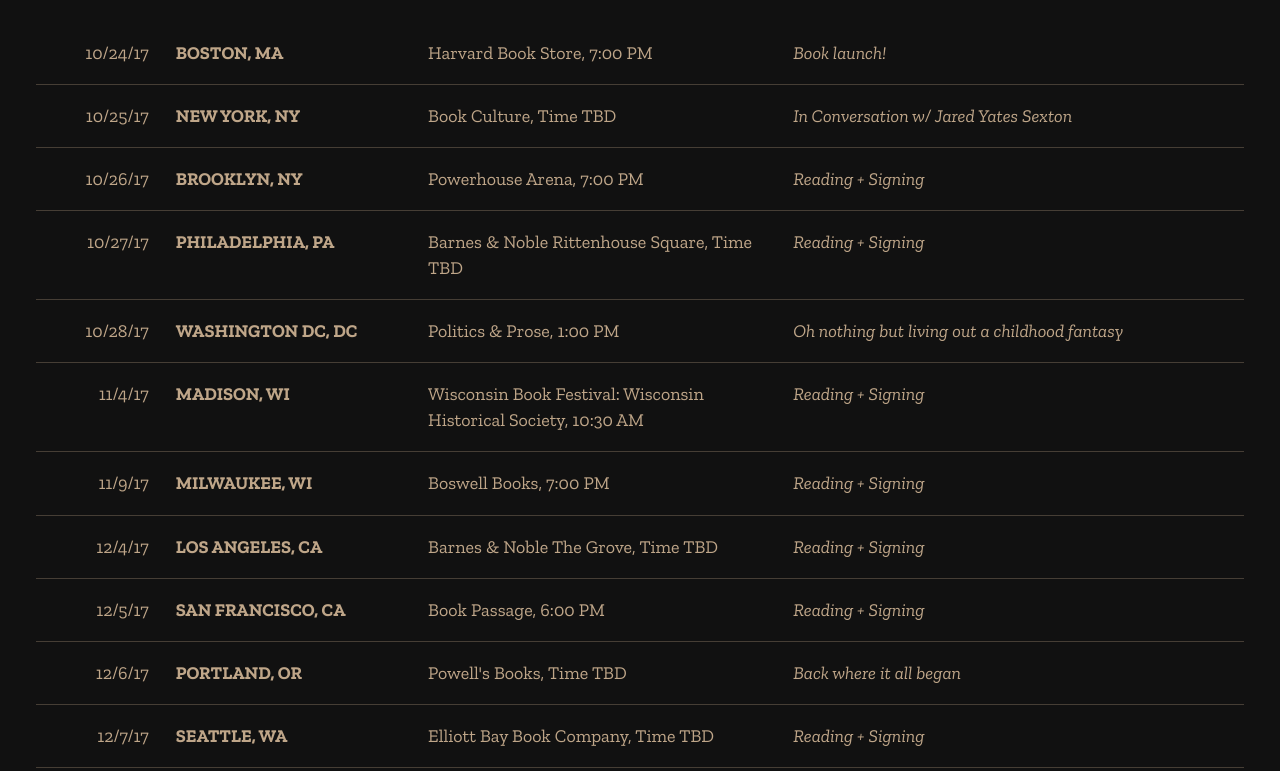
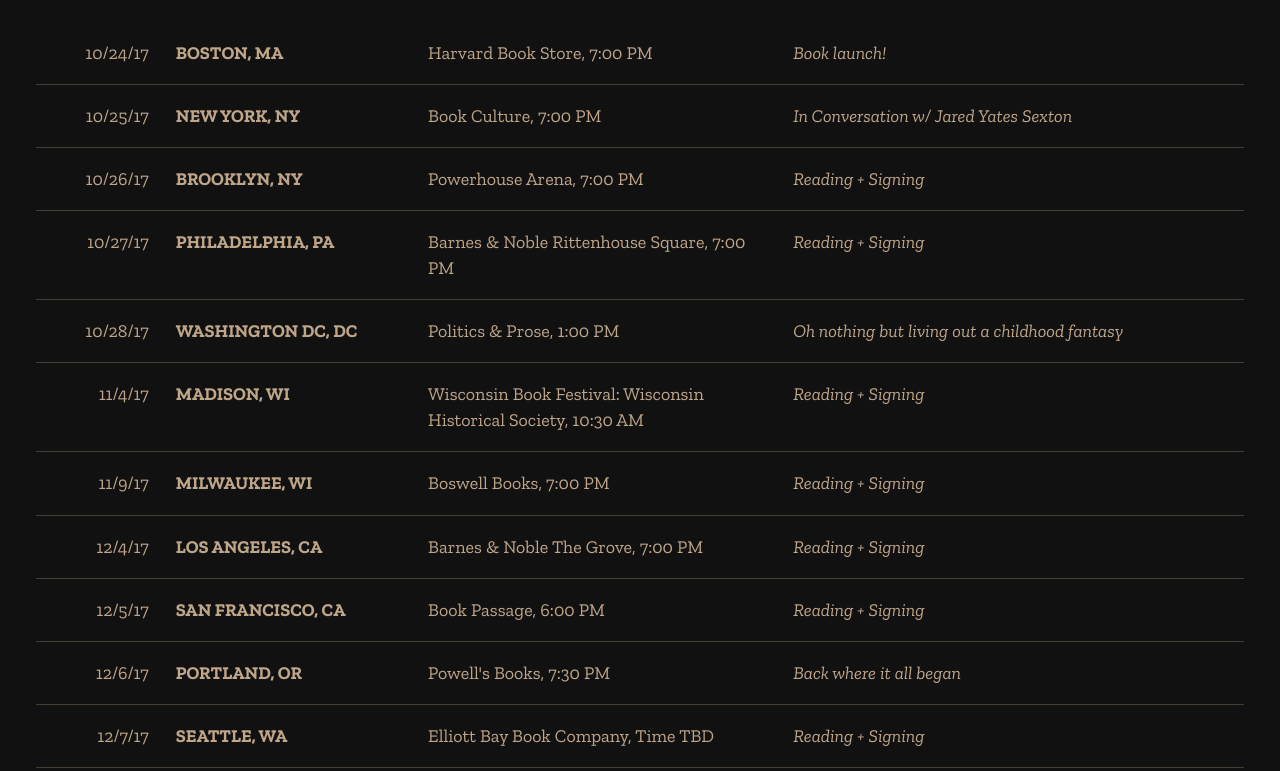
Before and after one commit to Brandi-Duncan/thestormbeforethestorm.com, a Jekyll site: the page built from tour.html, in a window 1280 px wide. Shown: the part 245-1016 px from the top of the page. Built offline with Jekyll 4.4.1, drawn with Linux system fonts in a browser that asks for light colours.

Commit message:
updates to tour info

```diff
--- /dev/null
+++ b/_data/__tour.csv
@@ -0,0 +1,12 @@
+date,city,state,venue,time,info
+10/24/17,Boston,MA,Harvard Book Store,Time TBD,Book launch!
+10/25/17,New York,NY,Book Culture,Time TBD,In Conversation w/ Jared Yates Sexson
+10/26/17,Brooklyn,NY,Powerhouse Arena,7:00 PM,Reading + Signing
+10/27/17,Philadelphia,PA,TBD,Time TBD,Reading + Signing
+10/28/17,Washington DC,DC,Politics & Prose,Time TBD,Oh nothing but living out a childhood fantasy
+11/9/17,Milwaukee,WI,Boswell Books,Time TBD,Reading + Signing
+TBD,Madison,WI,A Room Of One's Own,Time TBD,Reading + Signing
+TBD,Chicago,IL,Seminary Co-Op (Subject to change),Time TBD,Reading + Signing
+12/5/17,San Francisco,CA,Book Passage,Time TBD,Reading + Signing
+12/6/17,Portland,OR,Powell's Books,Time TBD,Back where it all began
+12/7/17,Seattle,WA,Elliott Bay Book Company,Time TBD,Reading + Signing
--- a/_data/_tour.csv
+++ b/_data/_tour.csv
@@ -1,12 +1,14 @@
-date,city,state,venue,time,info
-10/24/17,Boston,MA,Harvard Book Store,Time TBD,Book launch!
-10/25/17,New York,NY,Book Culture,Time TBD,In Conversation w/ Jared Yates Sexson
-10/26/17,Brooklyn,NY,Powerhouse Arena,7:00 PM,Reading + Signing
-10/27/17,Philadelphia,PA,TBD,Time TBD,Reading + Signing
-10/28/17,Washington DC,DC,Politics & Prose,Time TBD,Oh nothing but living out a childhood fantasy
-11/9/17,Milwaukee,WI,Boswell Books,Time TBD,Reading + Signing
-TBD,Madison,WI,A Room Of One's Own,Time TBD,Reading + Signing
-TBD,Chicago,IL,Seminary Co-Op (Subject to change),Time TBD,Reading + Signing
-12/5/17,San Francisco,CA,Book Passage,Time TBD,Reading + Signing
-12/6/17,Portland,OR,Powell's Books,Time TBD,Back where it all began
-12/7/17,Seattle,WA,Elliott Bay Book Company,Time TBD,Reading + Signing
+date,city,state,venue,link,time,info
+10/24/17,Boston,MA,Harvard Book Store,http://www.harvard.com/events/2017/10/,7:00 PM,Book launch!
+10/25/17,New York,NY,Book Culture,http://www.bookculture.com/,Time TBD,In Conversation w/ Jared Yates Sexton
+10/26/17,Brooklyn,NY,Powerhouse Arena,https://www.powerhousearena.com/events/,7:00 PM,Reading + Signing
+10/27/17,Philadelphia,PA,Barnes & Noble Rittenhouse Square,https://mstores.barnesandnoble.com/store/2850,Time TBD,Reading + Signing
+10/28/17,Washington DC,DC,Politics & Prose,http://www.politics-prose.com/event/book/mike-duncan-storm-storm-beginning-of-end-of-roman-republic,1:00 PM,Oh nothing but living out a childhood fantasy
+11/4/17,Madison,WI,Wisconsin Book Festival: Wisconsin Historical Society,http://www.wisconsinbookfestival.org/event_overview,10:30 AM,Reading + Signing
+11/9/17,Milwaukee,WI,Boswell Books,http://www.boswellbooks.com/upcoming-events,7:00 PM,Reading + Signing
+12/4/17,Los Angeles,CA,Barnes & Noble The Grove,https://mstores.barnesandnoble.com/store/2089,Time TBD,Reading + Signing
+12/5/17,San Francisco,CA,Book Passage,http://www.bookpassage.com/event/mike-duncan-storm-storm-san-francisco,6:00 PM,Reading + Signing
+12/6/17,Portland,OR,Powell's Books,http://www.powells.com/calendar,Time TBD,Back where it all began
+12/7/17,Seattle,WA,Elliott Bay Book Company,http://www.elliottbaybook.com/events,Time TBD,Reading + Signing
+TBD,Madison,WI,A Room of One's Own,http://www.roomofonesown.com/EventCalendar,Time TBD,Reading + Signing
+TBD,Chicago,IL,Venue TBD,,Time TBD,Reading + Signing
--- a/_data/tour.csv
+++ b/_data/tour.csv
@@ -1,14 +1,14 @@
 date,city,state,venue,link,time,info
-10/24/17,Boston,MA,Harvard Book Store,http://www.harvard.com/events/2017/10/,7:00 PM,Book launch!
-10/25/17,New York,NY,Book Culture,http://www.bookculture.com/,Time TBD,In Conversation w/ Jared Yates Sexton
-10/26/17,Brooklyn,NY,Powerhouse Arena,https://www.powerhousearena.com/events/,7:00 PM,Reading + Signing
-10/27/17,Philadelphia,PA,Barnes & Noble Rittenhouse Square,https://mstores.barnesandnoble.com/store/2850,Time TBD,Reading + Signing
+10/24/17,Boston,MA,Harvard Book Store,http://www.harvard.com/event/mike_duncan/,7:00 PM,Book launch!
+10/25/17,New York,NY,Book Culture,http://www.bookculture.com/event/112th-jared-yates-sexton-and-mike-duncan,7:00 PM,In Conversation w/ Jared Yates Sexton
+10/26/17,Brooklyn,NY,Powerhouse Arena,https://www.powerhousearena.com/events/book-launch-the-storm-before-the-storm-by-mike-duncan/,7:00 PM,Reading + Signing
+10/27/17,Philadelphia,PA,Barnes & Noble Rittenhouse Square,https://stores.barnesandnoble.com/event/9780061894959-0,7:00 PM,Reading + Signing
 10/28/17,Washington DC,DC,Politics & Prose,http://www.politics-prose.com/event/book/mike-duncan-storm-storm-beginning-of-end-of-roman-republic,1:00 PM,Oh nothing but living out a childhood fantasy
-11/4/17,Madison,WI,Wisconsin Book Festival: Wisconsin Historical Society,http://www.wisconsinbookfestival.org/event_overview,10:30 AM,Reading + Signing
+11/4/17,Madison,WI,Wisconsin Book Festival: Wisconsin Historical Society,http://www.wisconsinbookfestival.org/events/storm-storm,10:30 AM,Reading + Signing
 11/9/17,Milwaukee,WI,Boswell Books,http://www.boswellbooks.com/upcoming-events,7:00 PM,Reading + Signing
-12/4/17,Los Angeles,CA,Barnes & Noble The Grove,https://mstores.barnesandnoble.com/store/2089,Time TBD,Reading + Signing
+12/4/17,Los Angeles,CA,Barnes & Noble The Grove,https://stores.barnesandnoble.com/event/9780061890992-0,7:00 PM,Reading + Signing
 12/5/17,San Francisco,CA,Book Passage,http://www.bookpassage.com/event/mike-duncan-storm-storm-san-francisco,6:00 PM,Reading + Signing
-12/6/17,Portland,OR,Powell's Books,http://www.powells.com/calendar,Time TBD,Back where it all began
+12/6/17,Portland,OR,Powell's Books,http://www.powells.com/calendar,7:30 PM,Back where it all began
 12/7/17,Seattle,WA,Elliott Bay Book Company,http://www.elliottbaybook.com/events,Time TBD,Reading + Signing
 TBD,Madison,WI,A Room of One's Own,http://www.roomofonesown.com/EventCalendar,Time TBD,Reading + Signing
 TBD,Chicago,IL,Venue TBD,,Time TBD,Reading + Signing
--- a/lib/css/_tour.scss
+++ b/lib/css/_tour.scss
@@ -12,7 +12,7 @@
 
 .tour__stop {
   display: flex;
-//    border-bottom: solid 1px $color-gold;
+//    border-bottom: solid 1px rgba($color-gold, 0.3);
     margin-bottom: 1em;
     margin-top: 1em;
     flex-direction: column;
@@ -57,6 +57,7 @@
         > a {
             &:hover {
             color: $color-white;
+            font-weight: 700;
             }
         }
 
```
